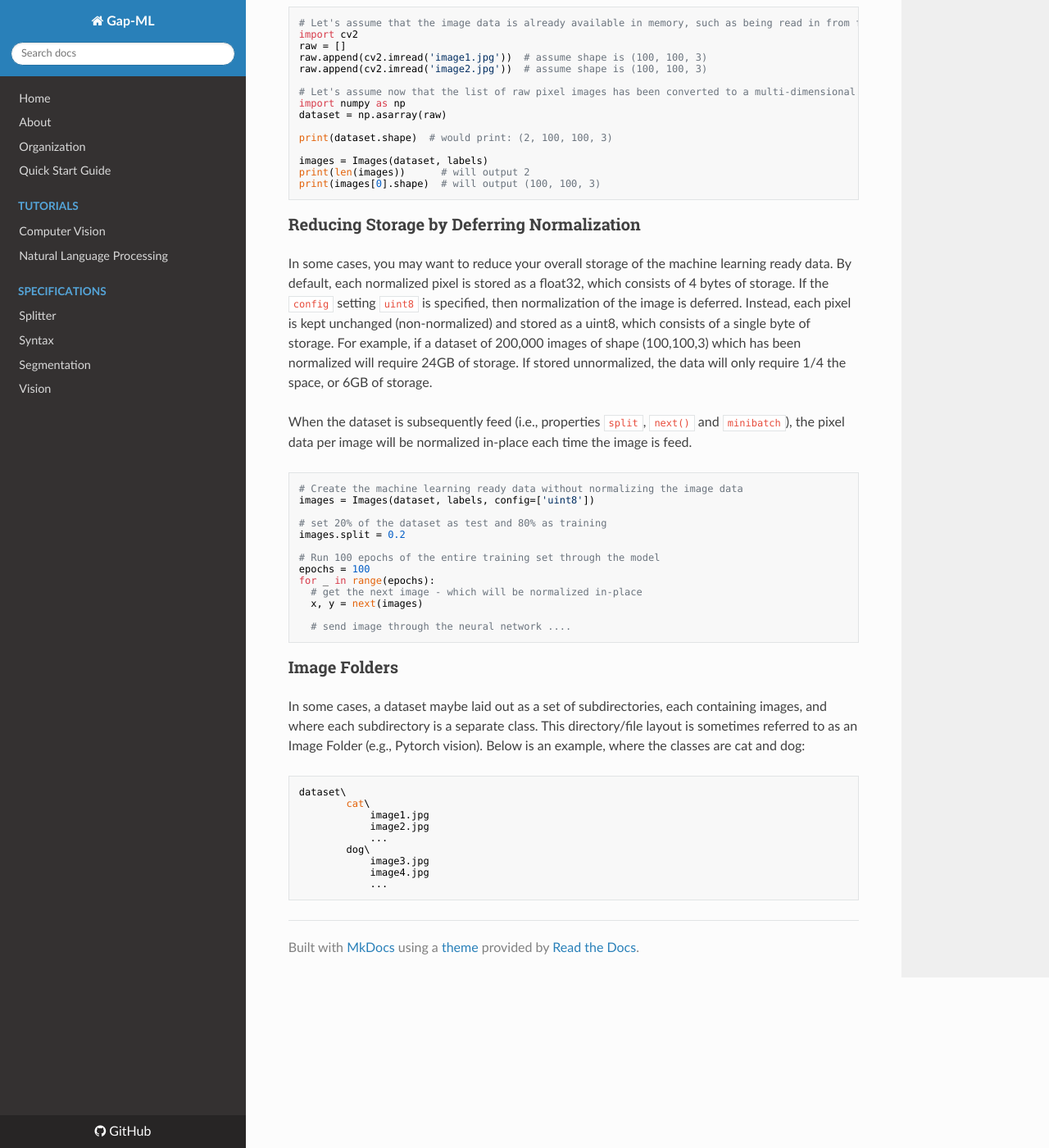
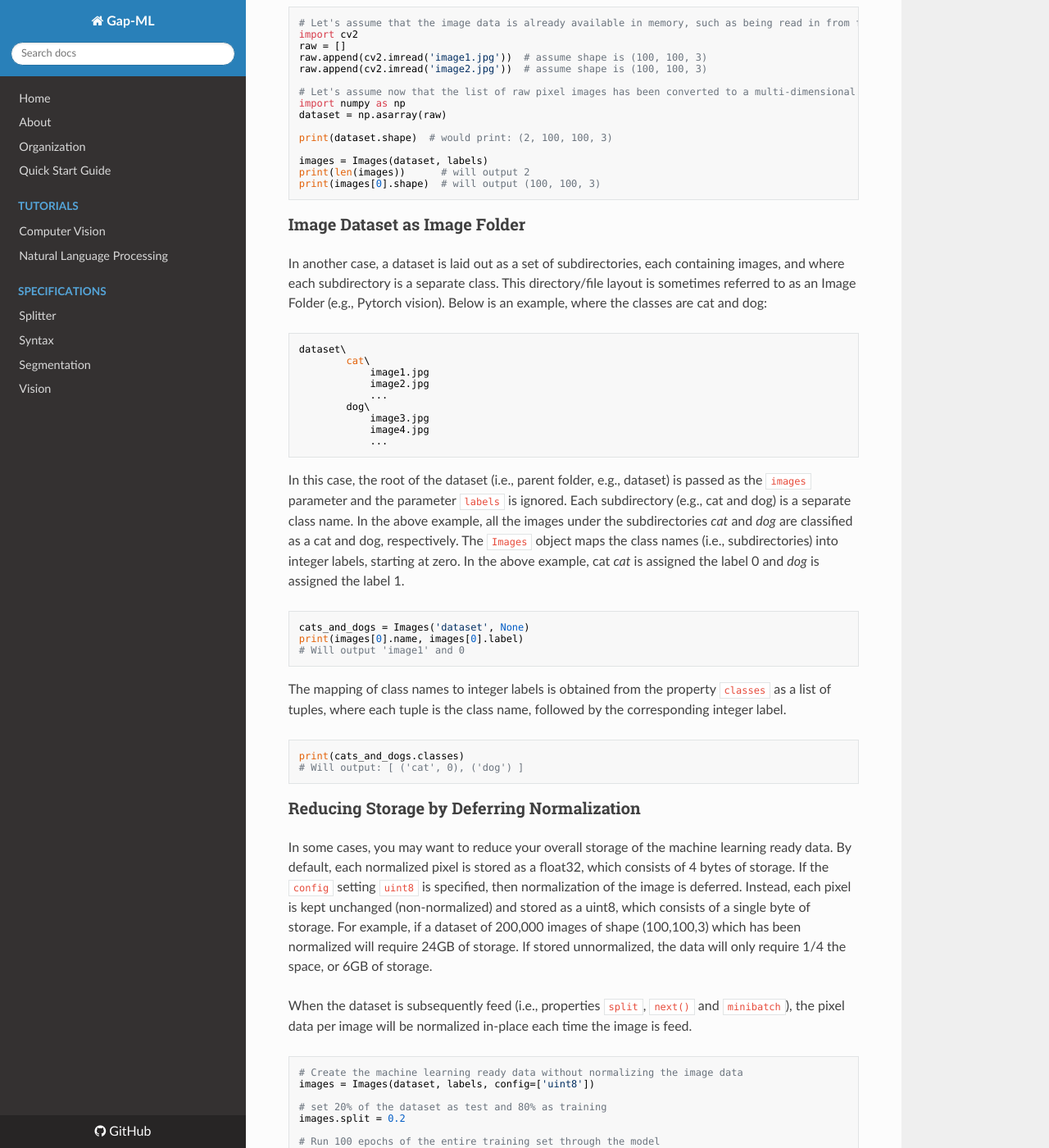
Before and after one commit to andrewferlitsch/Gap, an MkDocs documentation site: the page built from docs/tutorials/computer_vision_advanced.md, in a window 1280 px wide and 1400 px high, scrolled down 1229 px. Shown: the whole window at 82% size. Built offline with MkDocs 1.6.1, drawn with Linux system fonts in a browser that asks for light colours; nearby versions of some CDN libraries.

Commit message:
Update computer_vision_advanced.md

````diff
--- a/docs/tutorials/computer_vision_advanced.md
+++ b/docs/tutorials/computer_vision_advanced.md
@@ -61,6 +61,37 @@ print(len(images))      # will output 2
 print(images[0].shape)  # will output (100, 100, 3)
 ```
 
+### Image Dataset as Image Folder
+
+In another case, a dataset is laid out as a set of subdirectories, each containing images, and where each subdirectory is a separate class. This directory/file layout is sometimes referred to as an Image Folder (e.g., Pytorch vision). Below is an example, where the classes are cat and dog:
+
+```
+dataset\
+        cat\
+            image1.jpg
+            image2.jpg
+            ...
+        dog\
+            image3.jpg
+            image4.jpg
+            ...
+```
+
+In this case, the root of the dataset (i.e., parent folder, e.g., dataset) is passed as the `images` parameter and the parameter `labels` is ignored. Each subdirectory (e.g., cat and dog) is a separate class name. In the above example, all the images under the subdirectories *cat* and *dog* are classified as a cat and dog, respectively. The `Images` object maps the class names (i.e., subdirectories) into integer labels, starting at zero. In the above example, cat *cat* is assigned the label 0 and *dog* is assigned the label 1.
+
+```python
+cats_and_dogs = Images('dataset', None)
+print(images[0].name, images[0].label)
+# Will output 'image1' and 0
+```
+
+The mapping of class names to integer labels is obtained from the property `classes` as a list of tuples, where each tuple is the class name, followed by the corresponding integer label.
+
+```python
+print(cats_and_dogs.classes)
+# Will output: [ ('cat', 0), ('dog') ]
+```
+
 ### Reducing Storage by Deferring Normalization
 
 In some cases, you may want to reduce your overall storage of the machine learning ready data. By default, each normalized pixel is stored as a float32, which consists of 4 bytes of storage. If the `config` setting `uint8` is specified, then normalization of the image is deferred. Instead, each pixel is kept unchanged (non-normalized) and stored as a uint8, which consists of a single byte of storage. For example, if a dataset of 200,000 images of shape (100,100,3) which has been normalized will require 24GB of storage. If stored unnormalized, the data will only require 1/4 the space, or 6GB of storage.
@@ -82,19 +113,3 @@ for _ in range(epochs):
 
   # send image through the neural network ....
 ```
-
-### Image Folders
-
-In some cases, a dataset maybe laid out as a set of subdirectories, each containing images, and where each subdirectory is a separate class. This directory/file layout is sometimes referred to as an Image Folder (e.g., Pytorch vision). Below is an example, where the classes are cat and dog:
-
-```
-dataset\
-        cat\
-            image1.jpg
-            image2.jpg
-            ...
-        dog\
-            image3.jpg
-            image4.jpg
-            ...
-```
````
